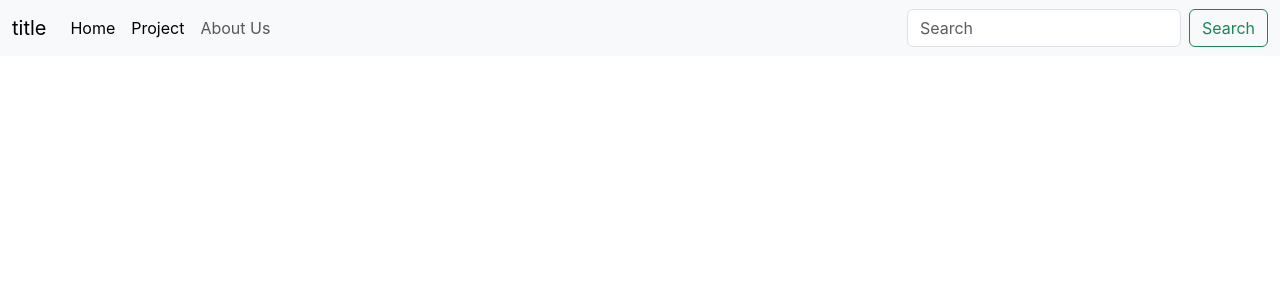
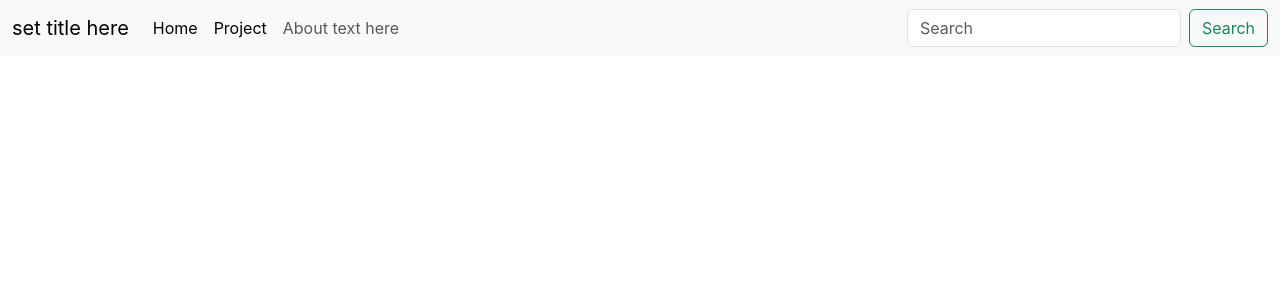
Before and after one commit to vishalsharma121/reactone, a React (Create React App) app: page / in a window 1280 px wide. Shown: the top 300 px of the page. Built offline with nearby package versions, Linux system fonts and the light colour scheme.

Commit message:
default values for props

```diff
--- a/src/App.js
+++ b/src/App.js
@@ -5,7 +5,8 @@ import Navbar from './components/Navbar';
 function App() {
 return (
         <>
-      <Navbar title="title" abouttext="About Us" />
+      {/* <Navbar title="title" abouttext="About Us" /> */}
+      <Navbar />
         </>
       );
 }
--- a/src/components/Navbar.js
+++ b/src/components/Navbar.js
@@ -18,7 +18,7 @@ export default function Navbar(props) {
             <a className="nav-link active" aria-current="page" href="/">Project</a>
           </li>
           <li className="nav-item">
-            <a className="nav-link" href="/">{props.abouttext}</a>
+            <a className="nav-link" href="/">{props.aboutText}</a>
           </li>
         </ul>
         <form className="d-flex">
@@ -34,3 +34,8 @@ Navbar.propTypes = {
     title: PropTypes.string,
     abouttext:PropTypes.string
 }
+// Specifies the default values for props:
+Navbar.defaultProps = {
+  title: 'set title here',
+  aboutText:'About text here',
+};
```
